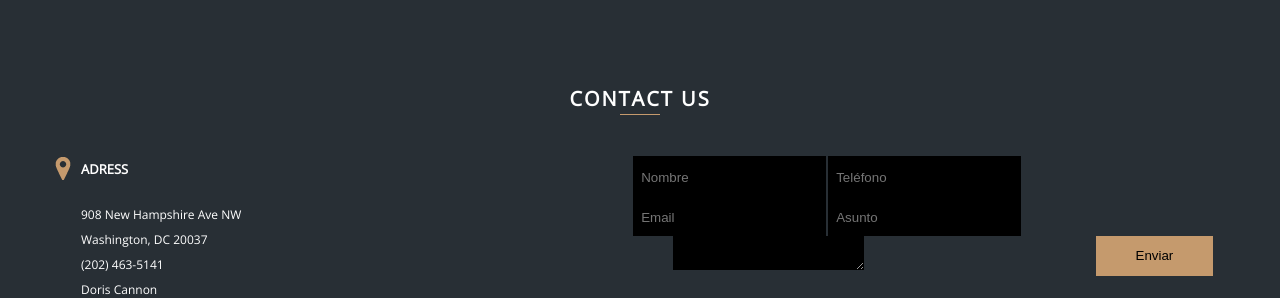
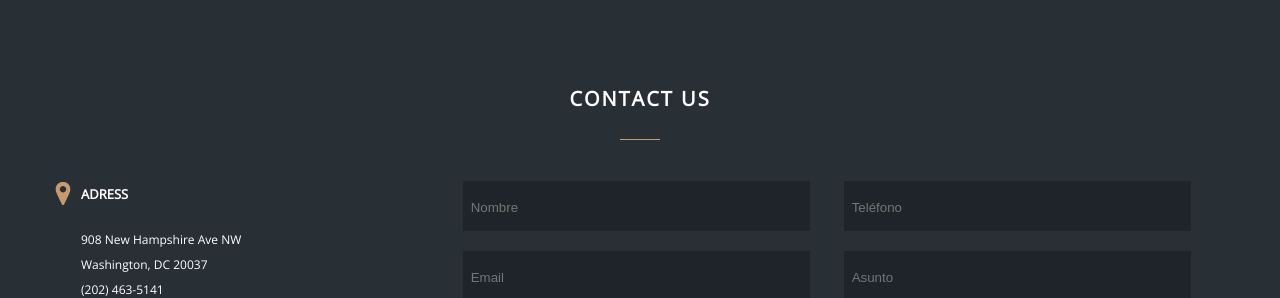
Before and after one commit to juan-apa/Entrega-Bios, a plain HTML site: page index.html in a window 1280 px wide. Shown: the part 4339-4637 px from the top of the page. Drawn offline with nearby package versions, Linux system fonts and the light colour scheme; files whose address does not match are found by name; a web font is replaced by a local one.

Commit message:
Almost finished with Desktop side

```diff
--- a/css/styles.css
+++ b/css/styles.css
@@ -1025,6 +1025,9 @@ article{
   font-size: 20px;
   color: rgb(255, 255, 255);
   letter-spacing: 2px;
+
+  /*Margins*/
+  margin-bottom: 25px;
 }
 .ocho article ul{
   /*Dimensions*/
@@ -1103,18 +1106,47 @@ article{
   /*Text*/
   font-size: 20px;
 }
+/*Form*/
 .ocho article ul .form-wrap{
   /*Dimensions*/
   width: 66%;
+
+  /*Padding*/
+  /*
+  padding-left: 3%;
+  padding-right: 3%;
+  */
+
+  /*Position*/
+  float: left;
 }
+.ocho article ul .form-wrap input{
+  /*Dimensions*/
+  width: 45%;
+  height: 50px;
 
-/*Form*/
+  /*Margins*/
+  margin-bottom:  20px;
+  margin-left: 2%;
+  margin-right: 2%;
+}
+.ocho article ul .form-wrap textarea{
+  /*Dimensions*/
+  width: 94.5%;
+  height: 100px;
+
+  /*Text*/
+  font-family: 'Open Sans', sans-serif;
+
+  /*Margins*/
+  margin-bottom: 15px;
+}
 .form-wrap form {
   width:100%;
 }
 .form-wrap .col input,
 textarea {
-  background:#000;
+  background:rgb(30, 36, 41);
   border:none;
   border-top:4px solid transparent;
   color:#fff;
--- a/index.html
+++ b/index.html
@@ -297,8 +297,10 @@
                        <input type="text" placeholder="Asunto" id="asunto" name="asunto" />
                      </div>
                      <textarea placeholder="Mensaje"  id="mensaje" name="mensaje">
+
                      </textarea>
-                     <input type="submit" value="Enviar" />
+                     <br>
+                     <input type="submit" value="Send" />
                    </fieldset>
                  </form>
                  </li>
```
